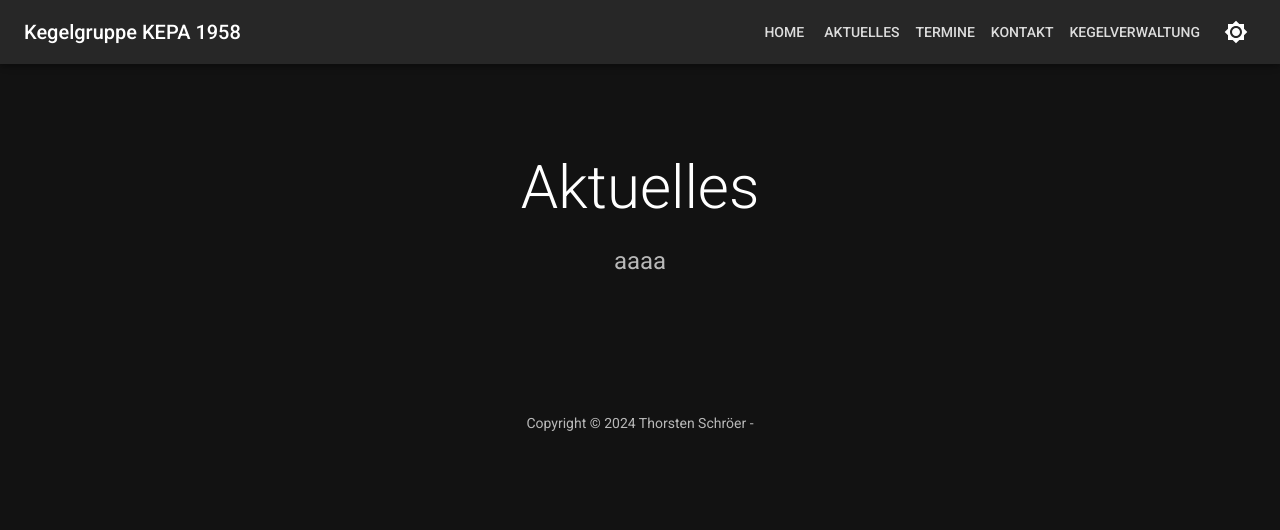
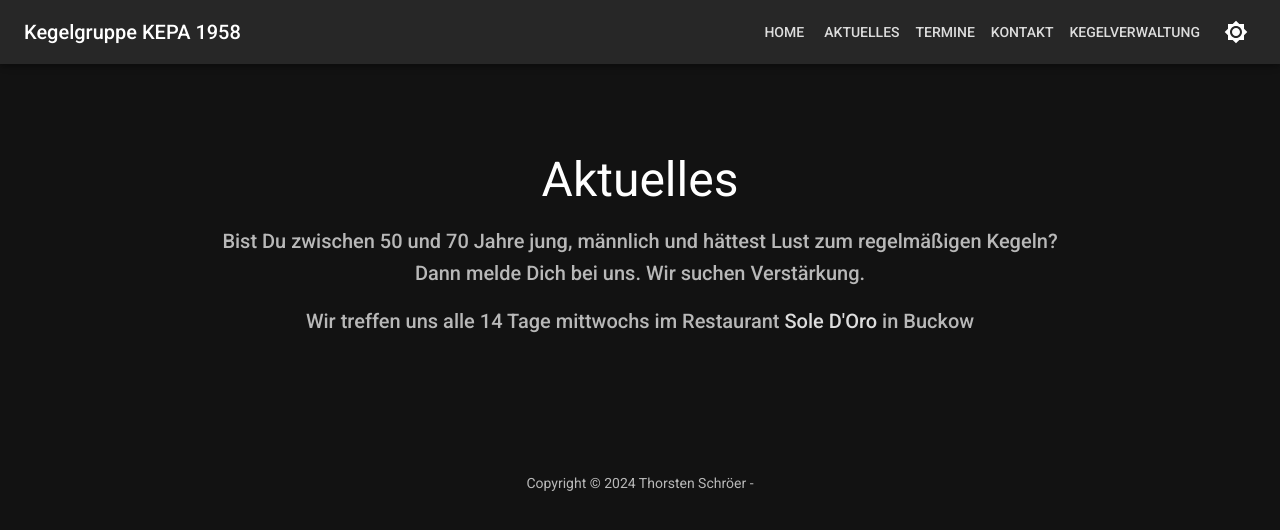
Before and after one commit to tschroeer72/KEPAHomepageReact, a Next.js app: page /aktuelles in a window 1280 px wide. Shown: the top 530 px of the page. Built offline with nearby package versions, Linux system fonts and the light colour scheme.

Commit message:
Page Aktuelles geändert

```diff
--- a/app/aktuelles/page.tsx
+++ b/app/aktuelles/page.tsx
@@ -16,9 +16,9 @@ export default function Page() {
         pb: 6,
       }}
     >
-      <Container maxWidth="sm">
+      <Container maxWidth="md">
         <Typography
-          variant="h2"
+          variant="h3"
           align="center"
           color="text.primary"
           gutterBottom
@@ -26,12 +26,25 @@ export default function Page() {
           Aktuelles
         </Typography>
         <Typography
-          variant="h5"
+          variant="h6"
           align="center"
           color="text.secondary"
           paragraph
         >
-          aaaa
+          Bist Du zwischen 50 und 70 Jahre jung, männlich und hättest Lust zum
+          regelmäßigen Kegeln? Dann melde Dich bei uns. Wir suchen Verstärkung.
+        </Typography>
+        <Typography
+          variant="h6"
+          align="center"
+          color="text.secondary"
+          paragraph
+        >
+          Wir treffen uns alle 14 Tage mittwochs im Restaurant{" "}
+          <a href="https://www.soledoro.de/" target="_blank">
+            Sole D'Oro
+          </a>{" "}
+          in Buckow
         </Typography>
       </Container>
     </Box>
--- /dev/null
+++ b/app/kontakt/IMailData.ts
@@ -0,0 +1,5 @@
+interface IMailData {
+  name: string;
+  tel: string;
+  message: string;
+}
--- a/app/kontakt/page.tsx
+++ b/app/kontakt/page.tsx
@@ -5,7 +5,7 @@ import Typography from "@mui/material/Typography";
 import Container from "@mui/material/Container";
 import { Grid, TextField } from "@mui/material";
 import Button from "@mui/material/Button";
-import { useRef } from "react";
+import { useState } from "react";
 
 /*export const metadata = {
   title: "Aktuelles",
@@ -13,9 +13,7 @@ import { useRef } from "react";
 };*/
 
 export default function Page() {
-  // const name = useRef<HTMLDivElement>();
-  // const tel = useRef<HTMLDivElement>();
-  // const mess = useRef<HTMLDivElement>();
+  const [mailData, setMailData] = useState<IMailData>();
 
   return (
     <>
```
